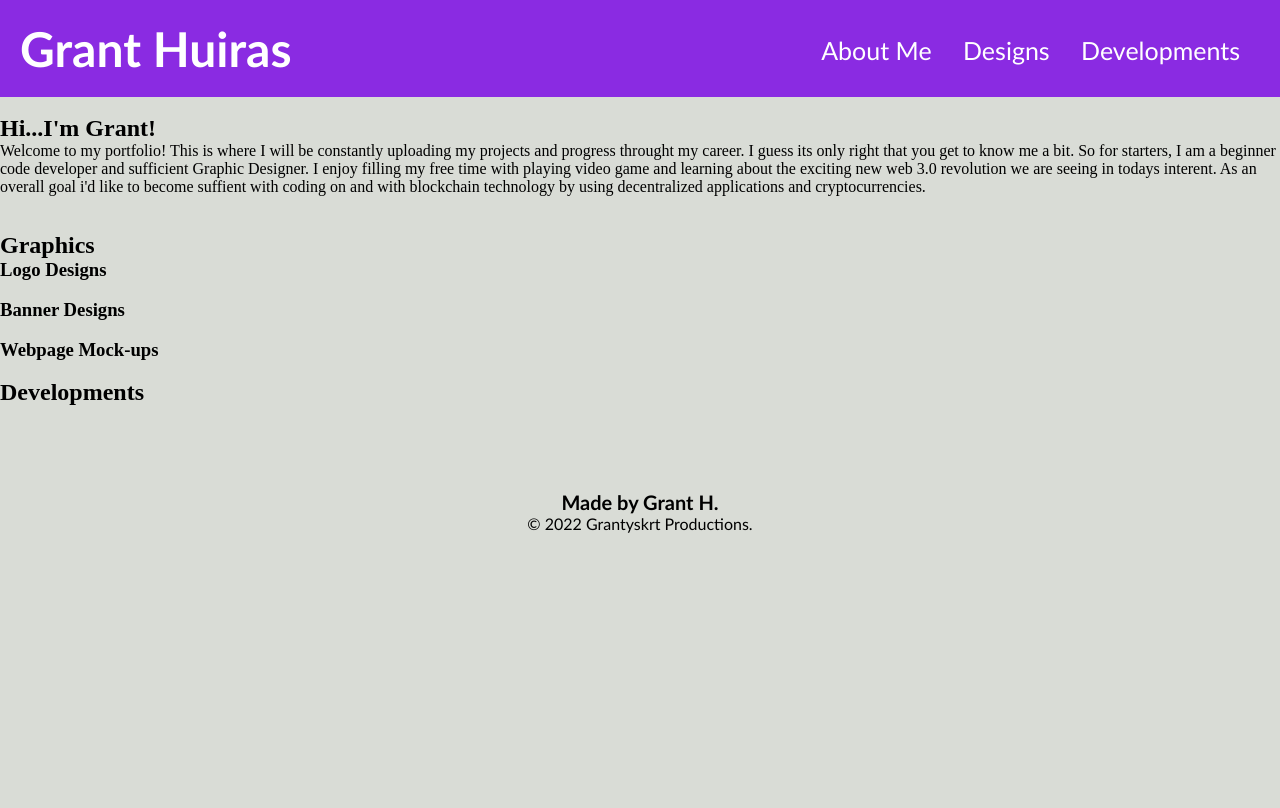
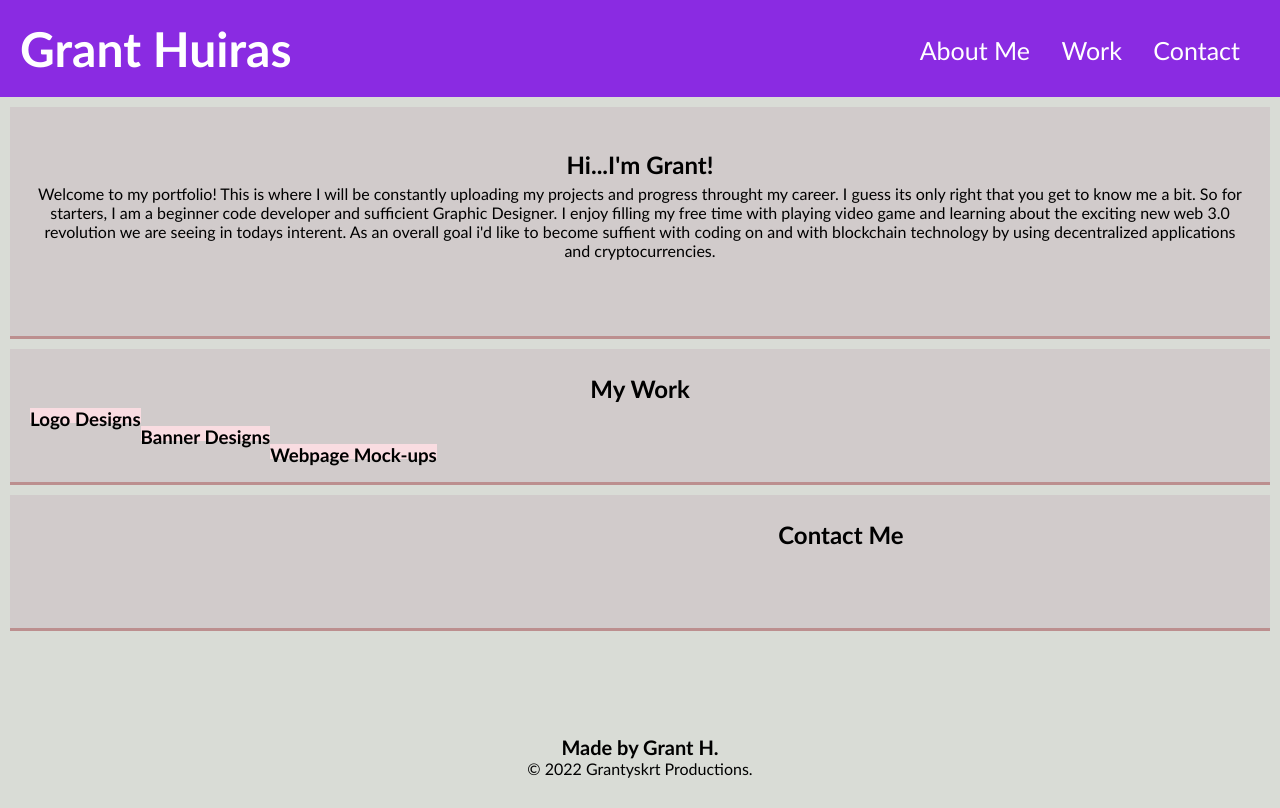
Before and after one commit to mcnugboy/c-2, a plain HTML site: page index.html in a window 1280 px wide. Drawn offline with Linux system fonts and the light colour scheme.

Commit message:
Updated CSS, added about me info.

```diff
--- a/assets/style.css
+++ b/assets/style.css
@@ -45,6 +45,35 @@ a {
 
 p {
     font-size: 16px;
+}
+
+section {
+    border-bottom: solid;
+    border-color: rosybrown;
+    background-color: rgb(209, 203, 203);
+    padding: 20px;
+    margin: 10px;
+    float: center;
+
+}
+
+section h2 {
+    padding: 5px;
+    text-align: center;
+    font-family: 'Gill Sans', 'Gill Sans MT', Calibri, 'Trebuchet MS', sans-serif;
+}
+section h3 {
+    text-align: center;
+    font-family: 'Gill Sans', 'Gill Sans MT', Calibri, 'Trebuchet MS', sans-serif;
+    background-color: rgb(249, 220, 225);
+    margin-bottom: 100px;
+    float: left;
+    height: 15px;
+}
+
+section p{
+    text-align: center;
+    font-family: 'Gill Sans', 'Gill Sans MT', Calibri, 'Trebuchet MS', sans-serif;
 }
 
 .hero {
--- a/index.html
+++ b/index.html
@@ -17,10 +17,10 @@
                     <a href="#About-Me">About Me</a>
                 </li>
                 <li>
-                    <a href="#Designs">Designs</a>
+                    <a href="#Work">Work</a>
                 </li>
                 <li>
-                    <a href="#Developments">Developments</a>
+                    <a href="#Contact">Contact</a>
                 </li>
             </ul>
         </nav>
@@ -56,9 +56,9 @@
         </div>
     </section>
 
-    <section class="#Designs">
+    <section class="#Work">
         <div>
-            <h2>Graphics</h2>
+            <h2>My Work</h2>
         </div>
         <div class="Logos">
             <h3>Logo Designs</h3>
@@ -77,9 +77,9 @@
         </div>
     </section>
 
-    <section class="#Developments">
+    <section class="#Contact">
         <div>
-            <h2>Developments</h2>
+            <h2>Contact Me</h2>
         </div>
         <div class="">
             <h3></h3>
```
Also changed, not shown: 1 other file.
